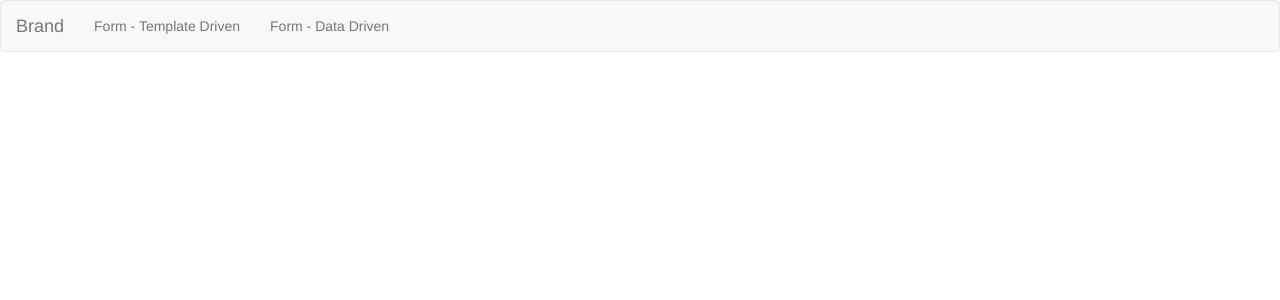
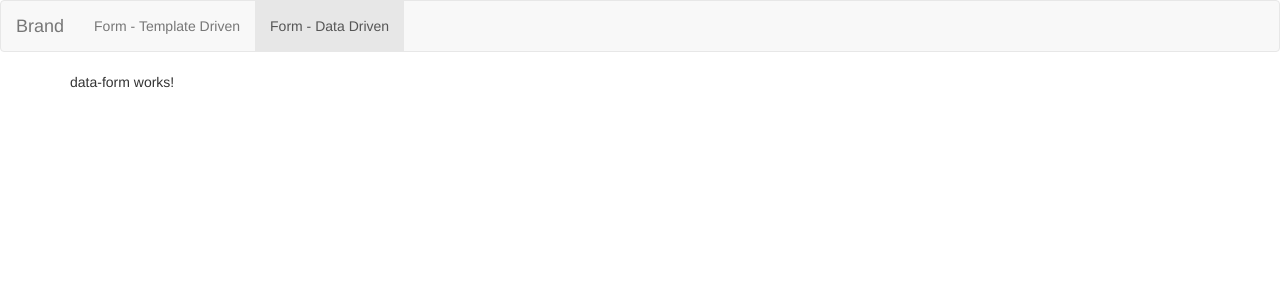
Before and after one commit to marcioramos/CursoAngularForms, an Angular app: page /dataForm in a window 1280 px wide. Before the commit this address led to /. Shown: the top 300 px of the page. Built offline with nearby package versions, Linux system fonts and the light colour scheme.

Commit message:
Alterando nome errado do componente

```diff
--- a/src/app/app.component.html
+++ b/src/app/app.component.html
@@ -7,11 +7,11 @@
     <ul class="nav navbar-nav">
 
       <li routerLinkActive="active">
-        <a routerLink="/templateFrom">Form - Template Driven</a>
+        <a routerLink="/templateForm">Form - Template Driven</a>
       </li>
 
       <li routerLinkActive="active">
-        <a routerLink="/dataFrom">Form - Data Driven</a>
+        <a routerLink="/dataForm">Form - Data Driven</a>
       </li>
 
     </ul>
--- a/src/app/app.module.ts
+++ b/src/app/app.module.ts
@@ -1,4 +1,3 @@
-import { DataFromModule } from './data-from/data-from.module';
 import { BrowserModule } from '@angular/platform-browser';
 import { NgModule } from '@angular/core';
 import { FormsModule, ReactiveFormsModule } from '@angular/forms';
@@ -7,7 +6,7 @@ import { HttpModule } from '@angular/http';
 import { AppRoutingModule } from './app-routing.module';
 import { AppComponent } from './app.component';
 import { TemplateFormModule } from './template-form/template-form.module';
-
+import { DataFormModule } from './data-form/data-form.module';
 
 @NgModule({
   declarations: [
@@ -20,7 +19,7 @@ import { TemplateFormModule } from './template-form/template-form.module';
     HttpModule,
     AppRoutingModule,
     TemplateFormModule,
-    DataFromModule
+    DataFormModule
   ],
   providers: [],
   bootstrap: [AppComponent]
--- /dev/null
+++ b/src/app/data-form/data-form.component.html
@@ -0,0 +1,3 @@
+<p>
+  data-form works!
+</p>
--- /dev/null
+++ b/src/app/data-form/data-form.component.ts
@@ -0,0 +1,19 @@
+import { Component, OnInit } from '@angular/core';
+//import { FormGroup } from '@angular/forms';
+
+
+@Component({
+  selector: 'app-data-form',
+  templateUrl: './data-form.component.html',
+  styleUrls: ['./data-form.component.css']
+})
+export class DataFormComponent implements OnInit {
+
+  //formulario: FormGroup;
+
+  constructor() { }
+
+  ngOnInit() {
+  }
+
+}
--- a/src/app/data-from/data-from.module.ts
+++ b/src/app/data-form/data-form.module.ts
@@ -2,7 +2,7 @@ import { NgModule } from '@angular/core';
 import { CommonModule } from '@angular/common';
 import { ReactiveFormsModule } from '@angular/forms';
 
-import { DataFromComponent } from "app/data-from/data-from.component";
+import { DataFormComponent } from './data-form.component';
 
 @NgModule({
   imports: [
@@ -10,7 +10,7 @@ import { DataFromComponent } from "app/data-from/data-from.component";
     ReactiveFormsModule
   ],
   declarations: [
-    DataFromComponent
+    DataFormComponent
   ]
 })
-export class DataFromModule { }
+export class DataFormModule { }
--- a/src/app/data-from/data-from.component.html
+++ /dev/null
@@ -1,3 +0,0 @@
-<p>
-  data-from works!
-</p>
--- a/src/app/data-from/data-from.component.ts
+++ /dev/null
@@ -1,18 +0,0 @@
-import { Component, OnInit } from '@angular/core';
-import { FormGroup } from "@angular/forms";
-
-@Component({
-  selector: 'app-data-from',
-  templateUrl: './data-from.component.html',
-  styleUrls: ['./data-from.component.css']
-})
-export class DataFromComponent implements OnInit {
-
-  formulario: FormGroup;
-
-  constructor() { }
-
-  ngOnInit() {
-  }
-
-}
```
Also changed, not shown: src/app/app-routing.module.ts (+4 -4 lines), src/app/data-form/data-form.component.css (added), 1 other file (tests, documents, lock files or other folders).
